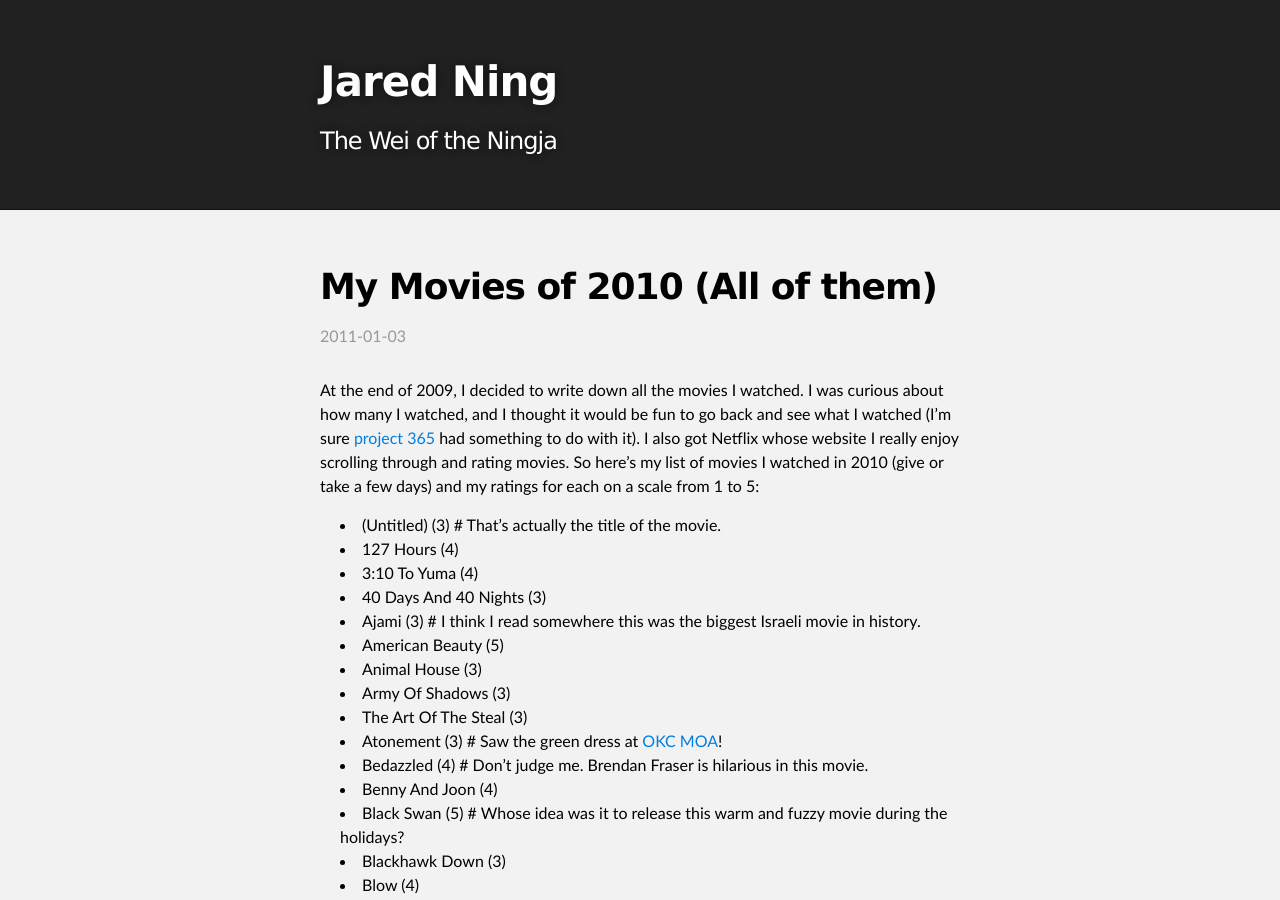
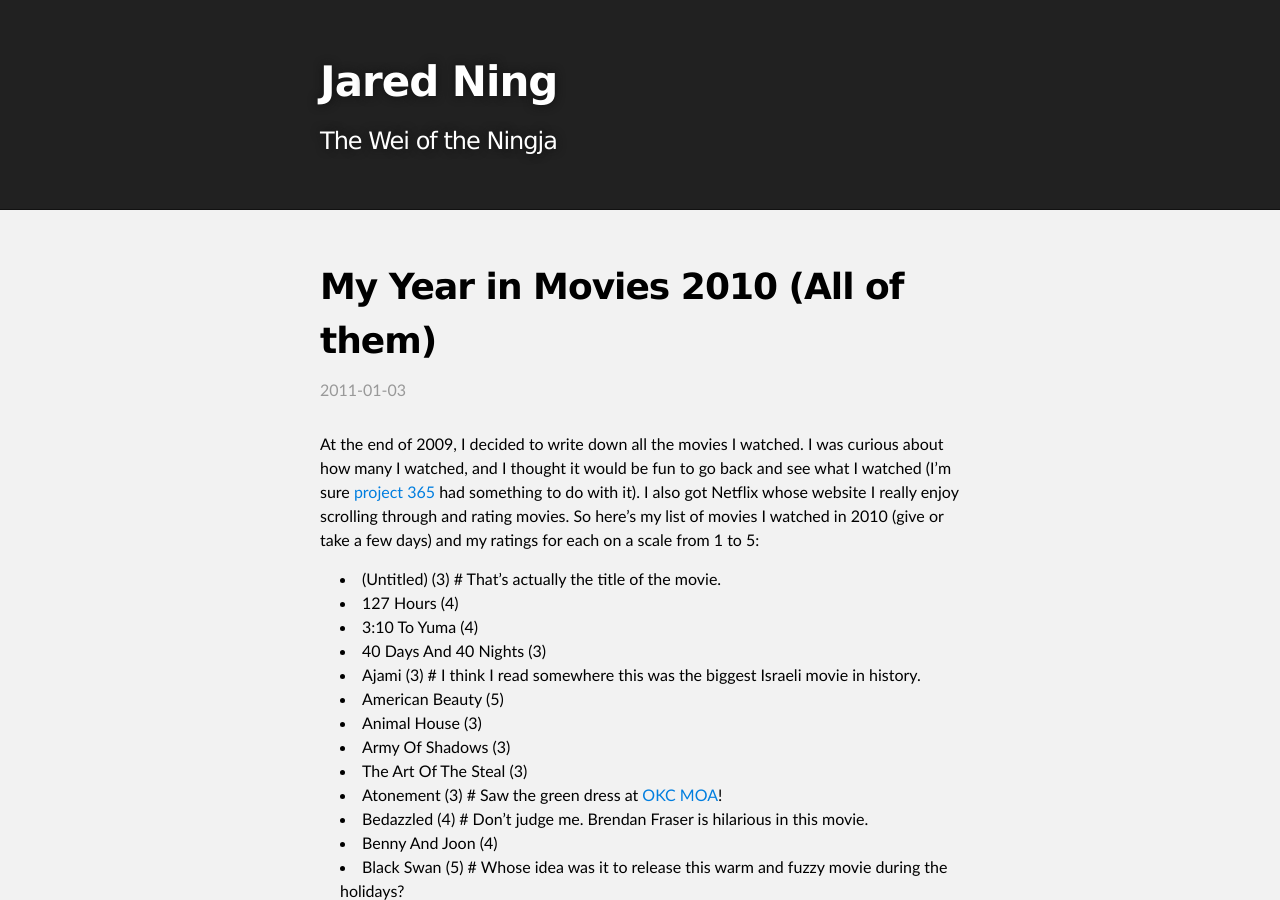
Before and after one commit to ordinaryzelig/ordinaryzelig.github.com, a Jekyll site: the page built from _posts/2011-01-03-my-movies-of-2010-all-of-them.html, in a window 1280 px wide and 900 px high. Built offline with Jekyll 4.4.1, drawn with Linux system fonts in a browser that asks for light colours.

Commit message:
Change title for movie posts.

```diff
--- a/_posts/2011-01-03-my-movies-of-2010-all-of-them.html
+++ b/_posts/2011-01-03-my-movies-of-2010-all-of-them.html
@@ -1,6 +1,6 @@
 ---
 layout: post
-title: My Movies of 2010 (All of them)
+title: My Year in Movies 2010 (All of them)
 categories: blog
 ---
 <p>At the end of 2009, I decided to write down all the movies I watched. I was curious about how many I watched, and I thought it would be fun to go back and see what I watched (I&rsquo;m sure <a href="http://content.photojojo.com/tutorials/project-365-take-a-photo-a-day/">project 365</a> had something to do with it). I also got Netflix whose website I really enjoy scrolling through and rating movies. So here&rsquo;s my list of movies I watched in 2010 (give or take a few days) and my ratings for each on a scale from 1 to 5:</p>
--- a/_posts/2012-01-01-my-year-in-movies-2011.html
+++ b/_posts/2012-01-01-my-year-in-movies-2011.html
@@ -1,6 +1,6 @@
 ---
 layout: default
-title: My Year in Movies (2011)
+title: My Year in Movies 2011
 categories: blog
 ---
 <p>This year I watched 255 Movies (up from 137 from <a href="{% post_url 2011-01-03-my-movies-of-2010-all-of-them %}">last year</a>). That's almost 5 movies every week! It doesn't feel like I watch that many movies, but that's a winning number in my book.</p>
```
